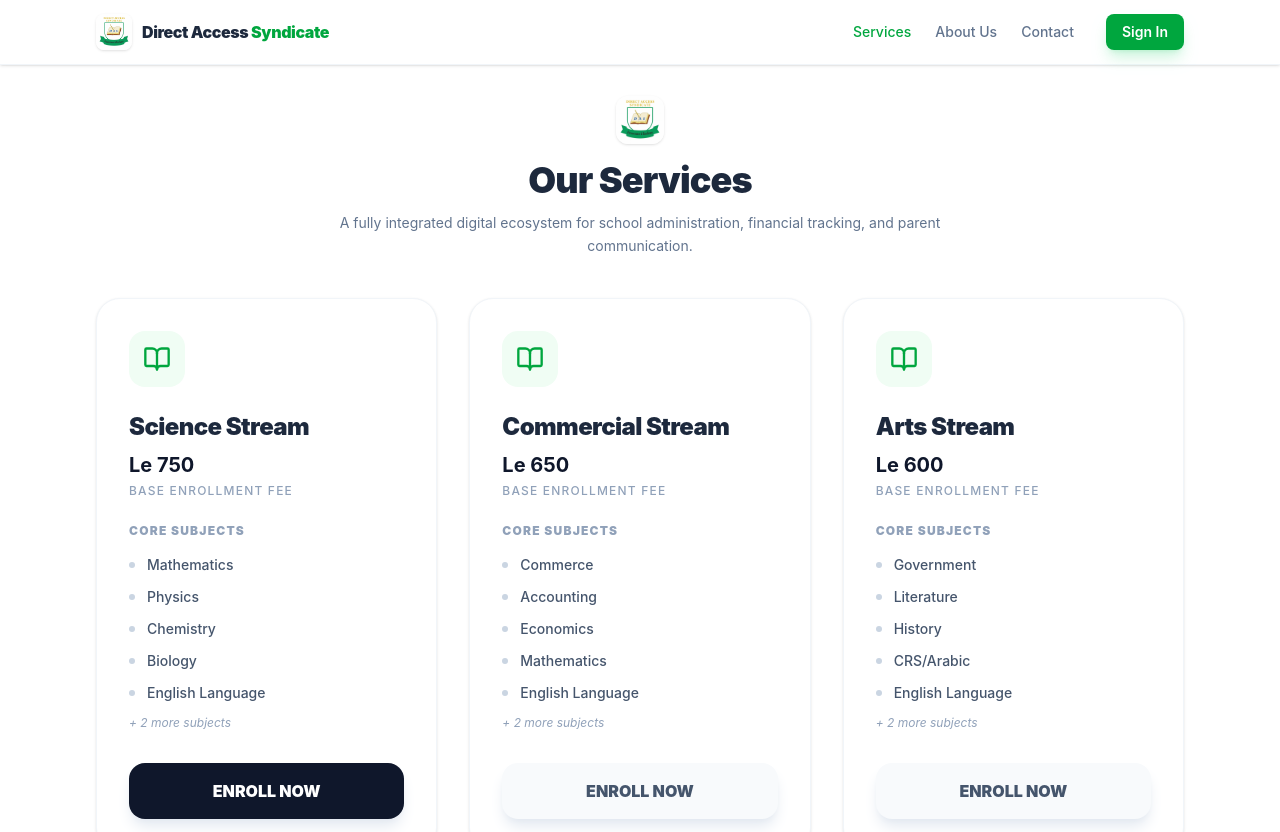
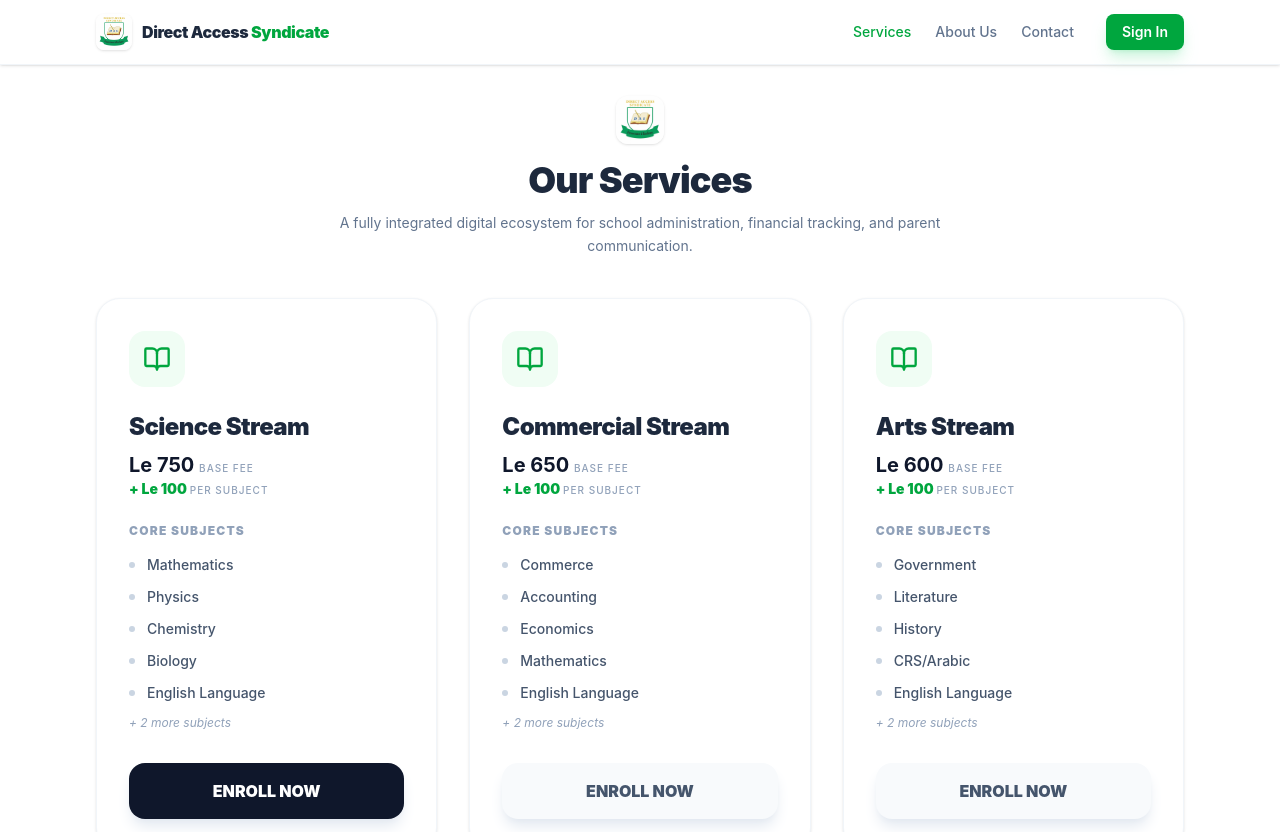
Before and after one commit to brotherJoe-7/direct-access-syndicate, a React (Vite) app in the folder frontend/: page /services in a window 1280 px wide. Shown: the top 832 px of the page. Built offline with nearby package versions, Linux system fonts and the light colour scheme.

Commit message:
Update Services UI to show per-subject pricing

```diff
--- a/frontend/src/pages/Services.jsx
+++ b/frontend/src/pages/Services.jsx
@@ -24,7 +24,10 @@ const Services = () => {
                             <BookOpen size={28} />
                         </div>
                         <h3 className="text-2xl font-black text-slate-800 tracking-tight mb-2">{stream.name}</h3>
-                        <div className="text-xl font-bold text-slate-900 mb-6">Le {stream.basePrice.toLocaleString()} <span className="text-xs text-slate-400 font-medium uppercase tracking-widest block mt-1">Base Enrollment Fee</span></div>
+                        <div className="mb-6">
+                            <div className="text-xl font-bold text-slate-900">Le {stream.basePrice.toLocaleString()} <span className="text-[10px] text-slate-400 font-medium uppercase tracking-widest">Base Fee</span></div>
+                            <div className="text-sm font-black text-green-600">+ Le {stream.pricePerSubject.toLocaleString()} <span className="text-[10px] text-slate-400 font-medium uppercase tracking-widest">Per Subject</span></div>
+                        </div>
 
                         <div className="space-y-3 mb-8 flex-1">
                             <p className="text-xs font-black text-slate-400 uppercase tracking-widest mb-4">Core Subjects</p>
```
